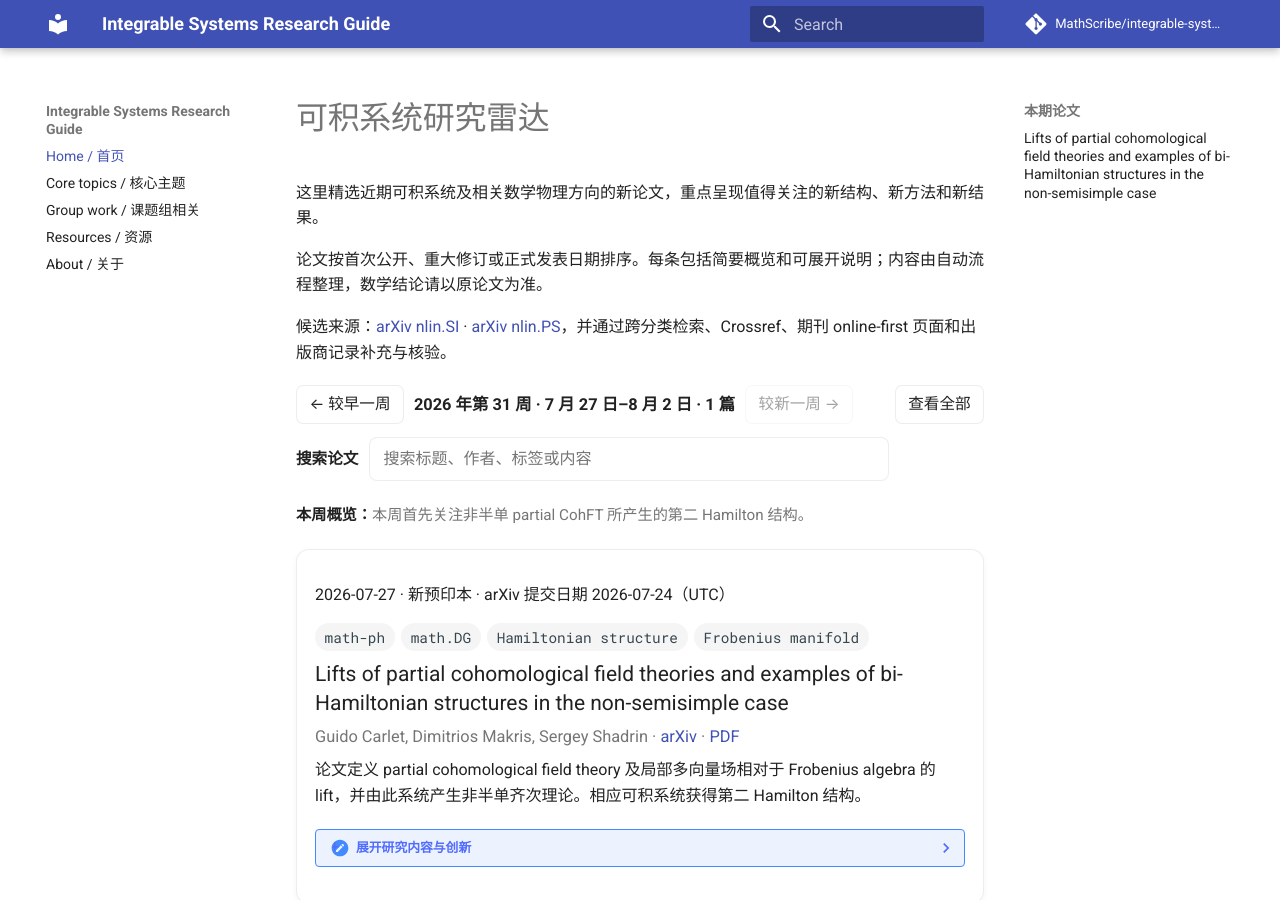
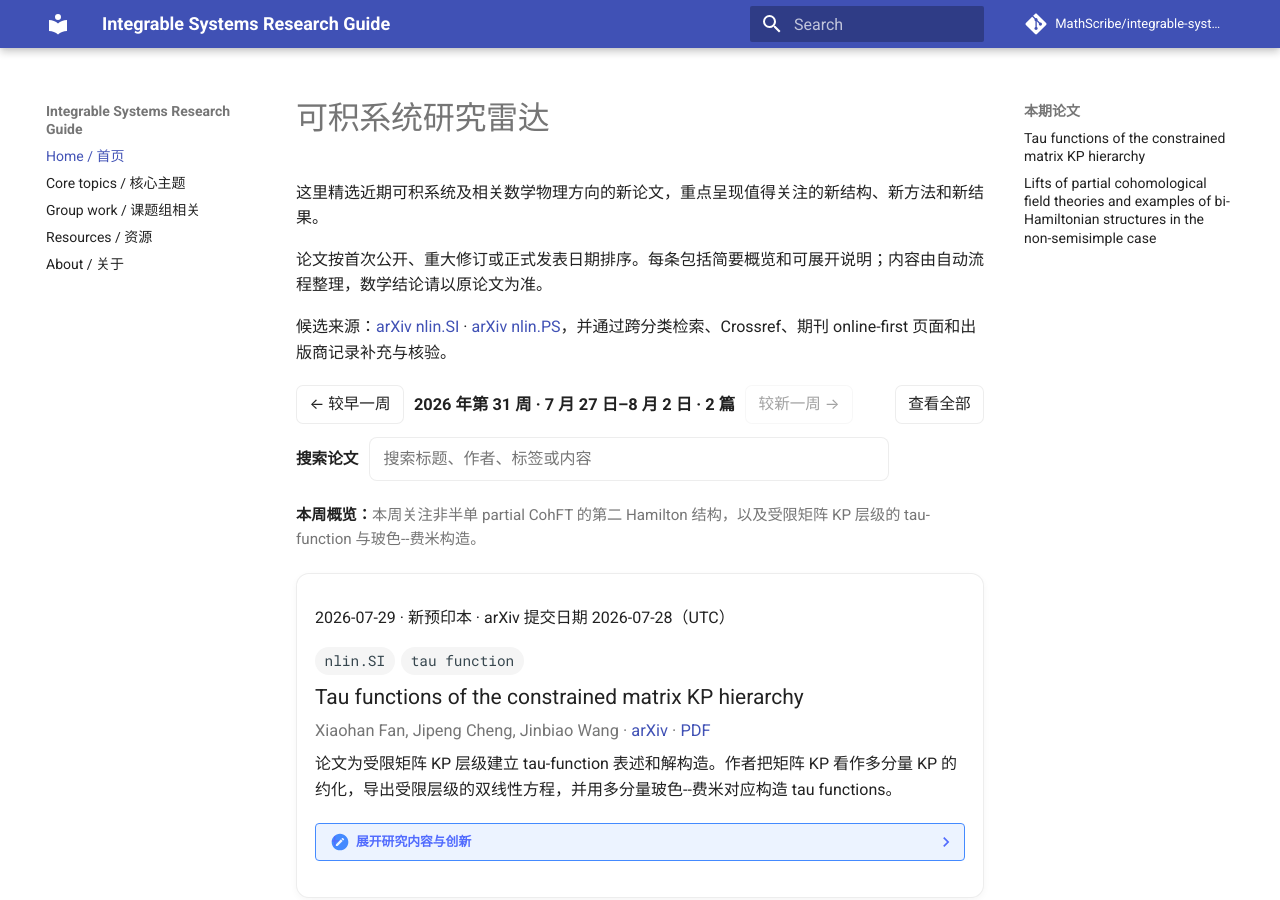
Before and after one commit to MathScribe/integrable-systems-guide, an MkDocs documentation site: the page built from docs/index.md, in a window 1280 px wide and 900 px high. Built offline with MkDocs 1.6.1 and Material for MkDocs 9.7.7, drawn with Linux system fonts in a browser that asks for light colours; comment, search, counter and statistics services are not loaded.

Commit message:
Add July 29 matrix KP tau-functions paper (#23)
Co-authored-by: killlakill <nono6@tutanota.com>

```diff
--- a/docs/index.md
+++ b/docs/index.md
@@ -6,7 +6,7 @@
 
 候选来源：[arXiv nlin.SI](https://arxiv.org/list/nlin.SI/recent) · [arXiv nlin.PS](https://arxiv.org/list/nlin.PS/recent)，并通过跨分类检索、Crossref、期刊 online-first 页面和出版商记录补充与核验。
 
-<div class="radar-week-navigation" data-default-week="2026-W31" data-total-count="100">
+<div class="radar-week-navigation" data-default-week="2026-W31" data-total-count="101">
   <button type="button" data-radar-action="older">← 较早一周</button>
   <span class="radar-week-current" aria-live="polite"></span>
   <button type="button" data-radar-action="newer">较新一周 →</button>
@@ -16,7 +16,7 @@
     <input id="radar-paper-search" type="search" placeholder="搜索标题、作者、标签或内容" autocomplete="off">
     <span class="radar-search-count" aria-live="polite"></span>
   </div>
-  <span hidden data-radar-week-option="2026-W31" data-label="2026 年第 31 周 · 7 月 27 日–8 月 2 日" data-count="1"></span>
+  <span hidden data-radar-week-option="2026-W31" data-label="2026 年第 31 周 · 7 月 27 日–8 月 2 日" data-count="2"></span>
   <span hidden data-radar-week-option="2026-W30" data-label="2026 年第 30 周 · 7 月 20–26 日" data-count="20"></span>
   <span hidden data-radar-week-option="2026-W29" data-label="2026 年第 29 周 · 7 月 13–19 日" data-count="17"></span>
   <span hidden data-radar-week-option="2026-W28" data-label="2026 年第 28 周 · 7 月 6–12 日" data-count="17"></span>
@@ -25,7 +25,7 @@
   <span hidden data-radar-week-option="2026-W25" data-label="2026 年第 25 周 · 6 月 15–21 日" data-count="13"></span>
 </div>
 
-<p class="radar-week-overview" data-radar-screening-week="2026-W31" hidden><strong>本周概览：</strong>本周首先关注非半单 partial CohFT 所产生的第二 Hamilton 结构。</p>
+<p class="radar-week-overview" data-radar-screening-week="2026-W31" hidden><strong>本周概览：</strong>本周关注非半单 partial CohFT 的第二 Hamilton 结构，以及受限矩阵 KP 层级的 tau-function 与玻色--费米构造。</p>
 
 <p class="radar-week-overview" data-radar-screening-week="2026-W30" hidden><strong>本周概览：</strong>本周新增非交换 Volterra 层级、Painlevé Hamilton 几何、有限亏格渐近、Yang--Baxter 随机过程、Lax/r-matrix 结构及量子超可积分类。</p>
 
@@ -40,6 +40,33 @@
 <p class="radar-week-overview" data-radar-screening-week="2026-W25" hidden><strong>本周概览：</strong>向量峰子谱流、可积半离散化、量子自旋链、Painlevé 约化与有限维 Hamilton 系统。</p>
 
 <p id="month-2026-07" class="radar-month-label" data-radar-month-group="2026-07">2026 年 7 月</p>
+
+### Tau functions of the constrained matrix KP hierarchy {#paper-arxiv-2607-25596 .radar-search-heading}
+
+<article class="radar-paper-card radar-paper-card--native" data-radar-native="true" data-radar-anchor="paper-arxiv-2607-25596" data-radar-week="2026-W31" data-radar-month="2026-07">
+  <p class="radar-paper-date"><time datetime="2026-07-29">2026-07-29</time> · 新预印本 · arXiv 提交日期 <time datetime="2026-07-28">2026-07-28</time>（UTC）</p>
+  <p class="radar-paper-tags"><code>nlin.SI</code> <code>tau function</code></p>
+  <p class="radar-paper-title" aria-hidden="true">Tau functions of the constrained matrix KP hierarchy</p>
+  <p class="radar-paper-meta">Xiaohan Fan, Jipeng Cheng, Jinbiao Wang · <a href="https://arxiv.org/abs/2607.25596">arXiv</a> · <a href="https://arxiv.org/pdf/2607.25596">PDF</a></p>
+  <p class="radar-paper-overview">论文为受限矩阵 KP 层级建立 tau-function 表述和解构造。作者把矩阵 KP 看作多分量 KP 的约化，导出受限层级的双线性方程，并用多分量玻色--费米对应构造 tau functions。</p>
+  <details class="radar-paper-details">
+    <summary>展开研究内容与创新</summary>
+    <div class="radar-paper-detail-grid">
+      <section>
+        <h4>研究问题与主要结果</h4>
+        <p>作者定义一般的 <span class="arithmatex">\((k,m)\)</span>-受限 <span class="arithmatex">\(N\)</span>-分量 KP 层级，先证明波函数形式的双线性恒等式，再转写为 tau-function 与 Hirota 双线性方程。将各分量时间约化后得到受限矩阵 KP 的 tau functions 和显式解，并给出 <span class="arithmatex">\(2\times2\)</span> 例子。</p>
+      </section>
+      <section>
+        <h4>可积结构与方法</h4>
+        <p>伪微分 Lax 算子的有限秩负部约束把矩阵层级嵌入多分量 KP；后者的 tau 数据和玻色--费米对应随后把双线性恒等式转化为真空期望值形式的系统解构造。</p>
+      </section>
+      <section>
+        <h4>创新</h4>
+        <p>既有受限矩阵 KP 解通常依赖 quasi-determinants；该工作提供覆盖一般 <span class="arithmatex">\((k,m,N)\)</span> 参数的 tau-function 路径，把非交换矩阵层级与多分量 KP 的费米表示直接连接起来。</p>
+      </section>
+    </div>
+  </details>
+</article>
 
 ### Lifts of partial cohomological field theories and examples of bi-Hamiltonian structures in the non-semisimple case {#paper-arxiv-2607-22084 .radar-search-heading}
 
```
Also changed, not shown: 4 other files.
